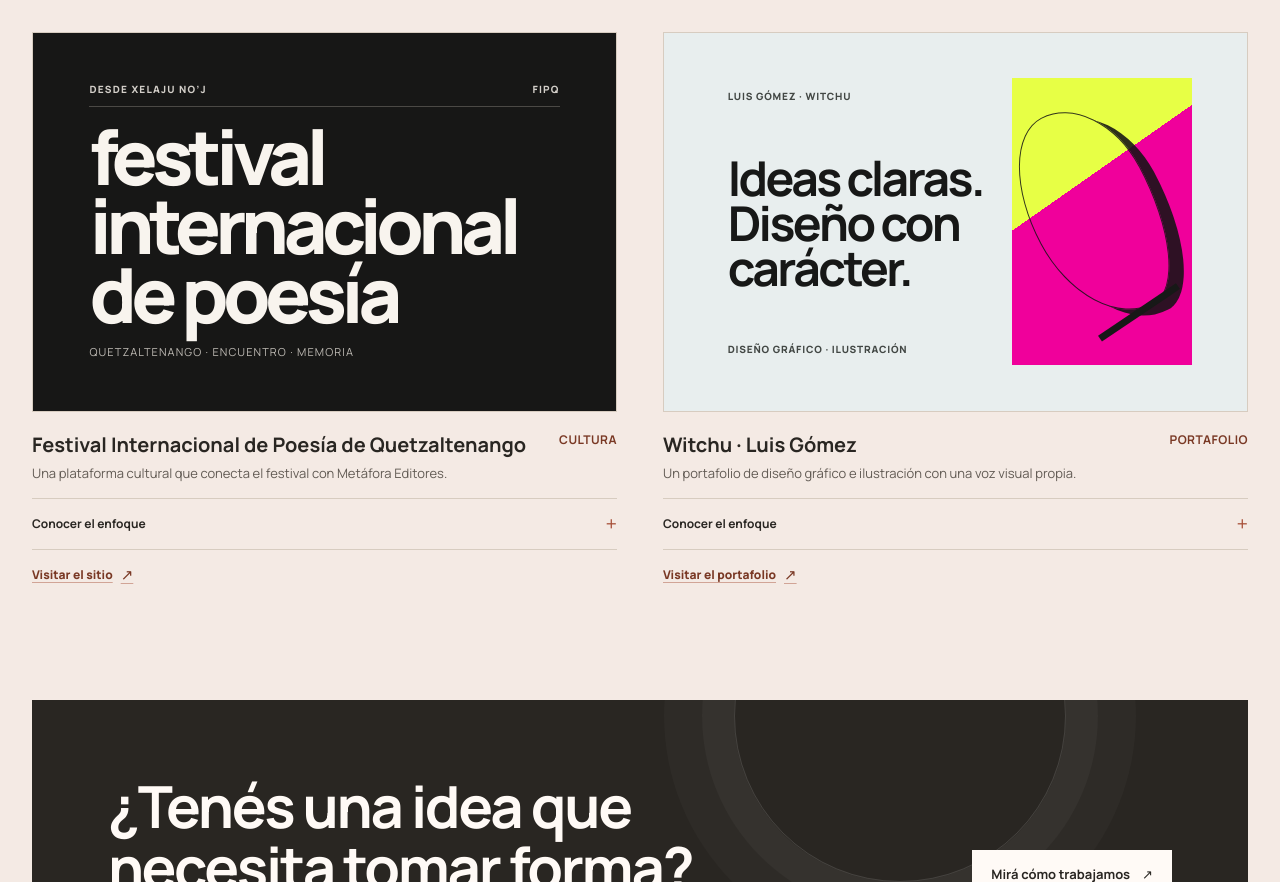
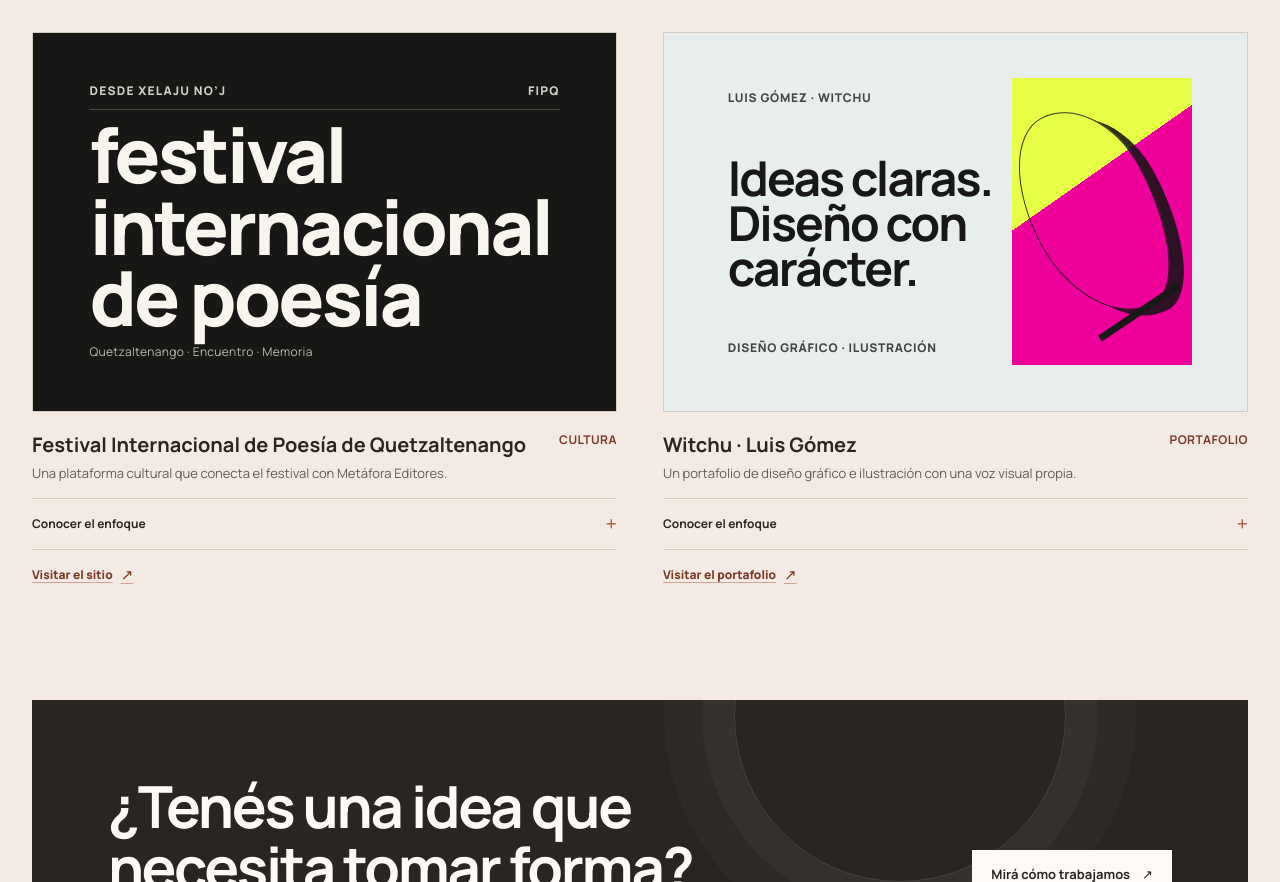
Before and after one commit to MiloDou/tukur-solutions-site, a plain HTML site: page index.html in a window 1280 px wide. Shown: the part 2885-3767 px from the top of the page. Drawn offline with Linux system fonts and the light colour scheme.

Commit message:
Improve project card text legibility

```diff
--- a/index.html
+++ b/index.html
@@ -127,14 +127,14 @@
     .project-art { position: relative; min-height: clamp(245px, 30vw, 380px); display: grid; place-items: center; overflow: hidden; border: 1px solid var(--line); background: var(--sand); }
     .fipq-art { background: #171716; color: #f8f4ee; }
     .fipq-sheet { width: 82%; min-height: 78%; display: flex; flex-direction: column; justify-content: space-between; padding: 8px 4px; }
-    .fipq-mark { display: flex; align-items: center; justify-content: space-between; padding-bottom: 10px; border-bottom: 1px solid #4b4945; color: #d2cec8; font-size: 10px; font-weight: 800; letter-spacing: .12em; }
-    .fipq-sheet strong { max-width: 580px; font-size: clamp(34px, 6vw, 76px); line-height: .91; letter-spacing: -.075em; font-weight: 800; text-transform: lowercase; }
-    .fipq-sheet > span { max-width: 300px; color: #bdb9b3; font-size: 11px; line-height: 1.5; letter-spacing: .1em; text-transform: uppercase; }
+    .fipq-mark { display: flex; align-items: center; justify-content: space-between; padding-bottom: 10px; border-bottom: 1px solid #4b4945; color: #d2cec8; font-size: 12px; font-weight: 800; letter-spacing: .1em; }
+    .fipq-sheet strong { max-width: 580px; font-size: clamp(34px, 6vw, 76px); line-height: .94; letter-spacing: -.04em; font-weight: 800; text-transform: lowercase; }
+    .fipq-sheet > span { max-width: 300px; color: #bdb9b3; font-size: 12px; line-height: 1.5; letter-spacing: .03em; }
     .artist-art { background: #e8eeee; }
     .artist-sheet { width: 84%; min-height: 80%; display: grid; grid-template-columns: 1.2fr .8fr; align-items: stretch; color: #171817; }
     .artist-copy { display: flex; flex-direction: column; justify-content: space-between; padding: 19px 12px 17px 17px; }
-    .artist-copy span { color: #424744; font-size: 10px; font-weight: 800; letter-spacing: .08em; text-transform: uppercase; }
-    .artist-copy strong { font-size: clamp(23px, 3.8vw, 48px); line-height: .94; letter-spacing: -.055em; }
+    .artist-copy span { color: #424744; font-size: 12px; font-weight: 800; letter-spacing: .06em; text-transform: uppercase; }
+    .artist-copy strong { font-size: clamp(23px, 3.8vw, 48px); line-height: .94; letter-spacing: -.04em; }
     .artist-piece { position: relative; margin: 8px; overflow: hidden; background: linear-gradient(145deg, #e7ff45 0 37%, #f0009b 37% 100%); }
     .artist-piece::before { position: absolute; top: 9%; left: 11%; width: 68%; height: 75%; border: 1px solid rgba(20,20,20,.86); border-radius: 48% 52% 42% 58% / 51% 41% 59% 49%; transform: rotate(-28deg); box-shadow: 10px 12px 0 rgba(20,20,20,.88); content: ""; }
     .artist-piece::after { position: absolute; right: 4%; bottom: 17%; width: 52%; height: 7px; background: #171817; transform: rotate(-34deg); content: ""; }
@@ -352,7 +352,7 @@
         <div class="work-grid">
           <article class="project">
             <div class="project-art fipq-art" aria-label="Composición tipográfica inspirada en el sitio del Festival Internacional de Poesía de Quetzaltenango">
-              <div class="fipq-sheet"><div class="fipq-mark"><span>DESDE XELAJU NO’J</span><span>FIPQ</span></div><strong>festival<br>internacional<br>de poesía</strong><span>QUETZALTENANGO · ENCUENTRO · MEMORIA</span></div>
+              <div class="fipq-sheet"><div class="fipq-mark"><span>DESDE XELAJU NO’J</span><span>FIPQ</span></div><strong>festival<br>internacional<br>de poesía</strong><span>Quetzaltenango · Encuentro · Memoria</span></div>
             </div>
             <div class="project-caption"><div><h3>Festival Internacional de Poesía de Quetzaltenango</h3><p>Una plataforma cultural que conecta el festival con Metáfora Editores.</p></div><span class="project-tag">Cultura</span></div>
             <button class="case-toggle" type="button" aria-expanded="false" aria-controls="case-fipq"><span>Conocer el enfoque</span><span class="plus" aria-hidden="true">+</span></button>
```
